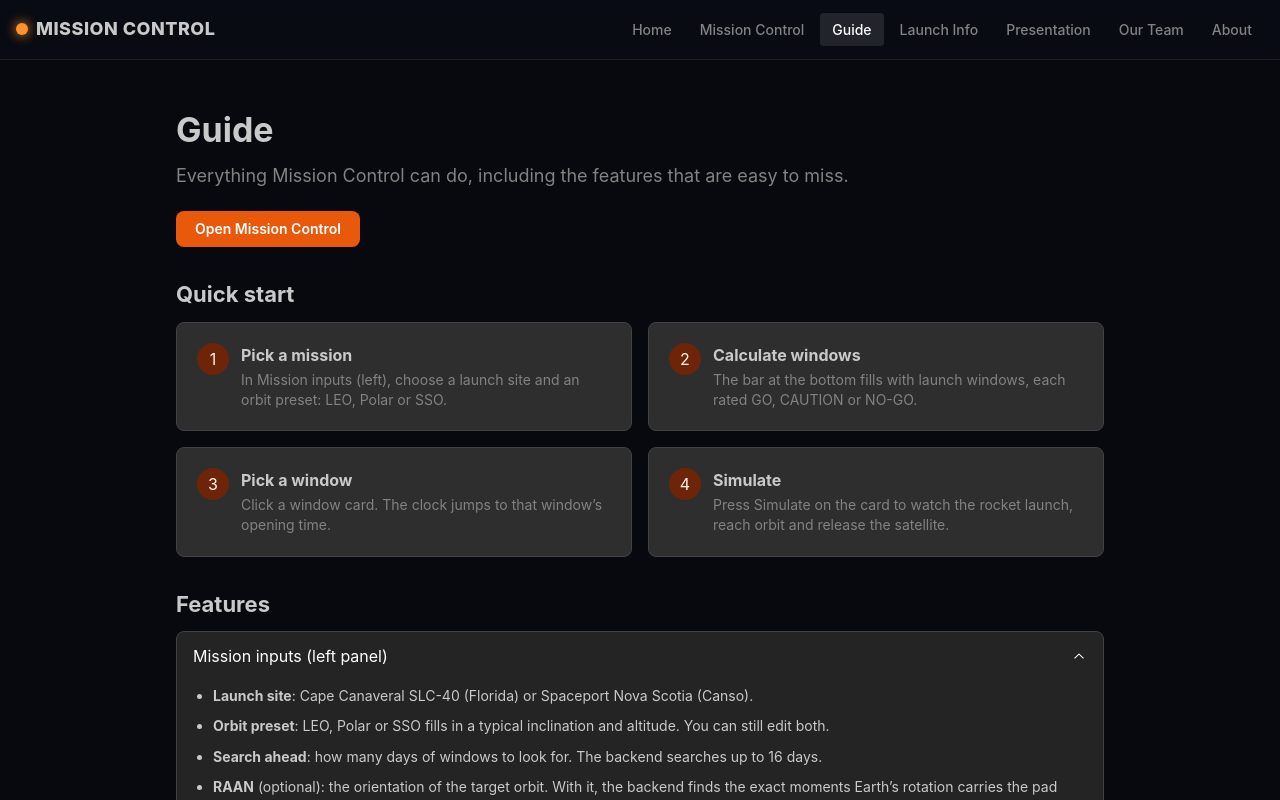
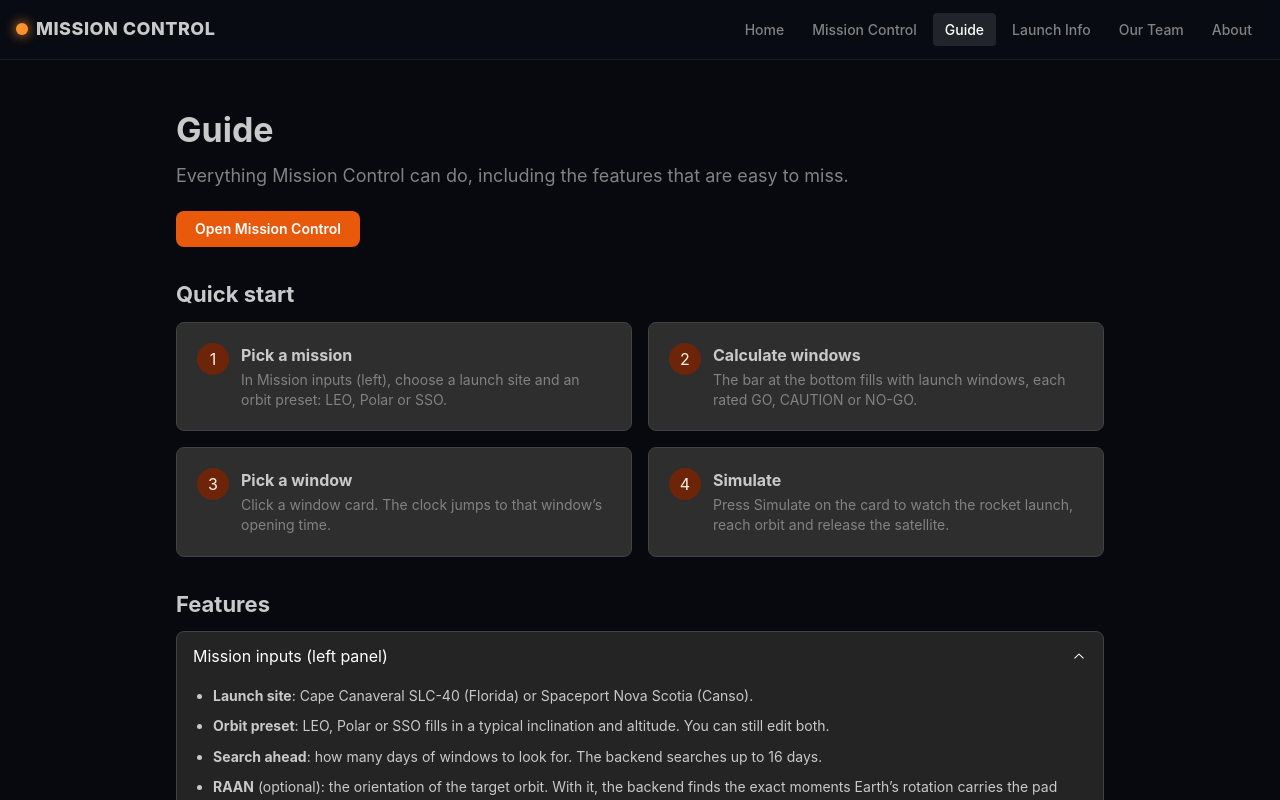
Before and after one commit to elidellman/MissionAcceptedHackathon2026, a React (Vite) app in the folder frontend/: page /guide in a window 1280 px wide. Shown: the top 800 px of the page. Built offline with nearby package versions, Linux system fonts and the light colour scheme.

Commit message:
changes to presentation

```diff
--- a/frontend/src/pages/Guide.jsx
+++ b/frontend/src/pages/Guide.jsx
@@ -1,4 +1,4 @@
-import { Accordion, Badge, Button, Card, Container, Group, Kbd, List, SimpleGrid, Stack, Table, Text, ThemeIcon, Title } from '@mantine/core'
+import { Accordion, Badge, Button, Card, Container, Group, List, SimpleGrid, Stack, Table, Text, ThemeIcon, Title } from '@mantine/core'
 import { Link } from 'react-router-dom'
 import { ROUTES } from '../routes.js'
 
@@ -169,10 +169,6 @@
                 <List spacing="xs" size="sm">
                   <List.Item><b>Spots to view the launch</b> (top-right panel): expand it for nearby public viewing places, with photos, distance from the pad and a Google Maps link.</List.Item>
                   <List.Item><b>Sources & credits</b> (top-right panel and About page): where every image, video and dataset comes from.</List.Item>
-                  <List.Item>
-                    <b>Presentation page</b>: move between slides with <Kbd>↓</Kbd> / <Kbd>↑</Kbd>, <Kbd>Space</Kbd>,{' '}
-                    <Kbd>Page Down</Kbd>, <Kbd>Home</Kbd> / <Kbd>End</Kbd>, or the dots on the right.
-                  </List.Item>
                 </List>
               </Accordion.Panel>
             </Accordion.Item>
--- a/frontend/src/routes.js
+++ b/frontend/src/routes.js
@@ -15,7 +15,7 @@
   ROUTES.missionControl,
   ROUTES.guide,
   ROUTES.info,
-  ROUTES.presentation,
+  // ROUTES.presentation is hidden from the nav bar (page still works at /presentation)
   ROUTES.team,
   ROUTES.about,
 ]
```
